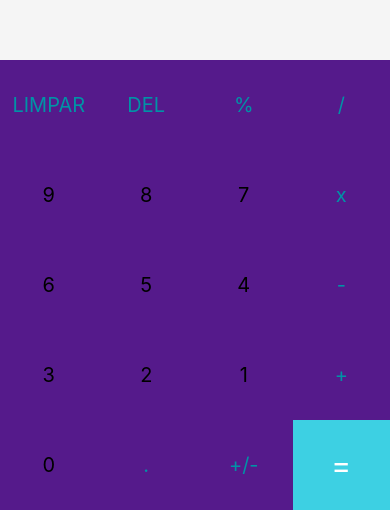
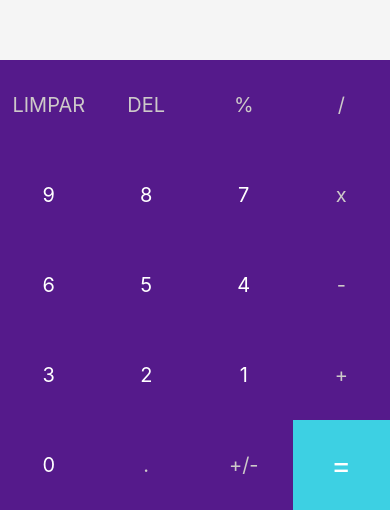
Before and after one commit to Mtzinn10/Projeto-CalculadoraTwo, a React Native app in the folder NovaCalculadora/: screen / in a window 390 px wide. Shown: the part 334-844 px from the top of the page. Built offline with nearby package versions, Linux system fonts and the light colour scheme.

Commit message:
Alteração das letras do teclado

```diff
--- a/NovaCalculadora/App.js
+++ b/NovaCalculadora/App.js
@@ -84,7 +84,7 @@
         </TouchableOpacity>
           : // Mapeamento dos outros botões
           <TouchableOpacity onPress={() => handleInput(button)} key={button} style={styles.button}>
-            <Text style={[styles.textButton, {color: typeof(button) === 'number' ? 'black': '#0093a6'}]}>{button}</Text>
+            <Text style={[styles.textButton, {color: typeof(button) === 'number' ? 'white': '#CDC9C9'}]}>{button}</Text>
           </TouchableOpacity>
         )}
       </View>
```
